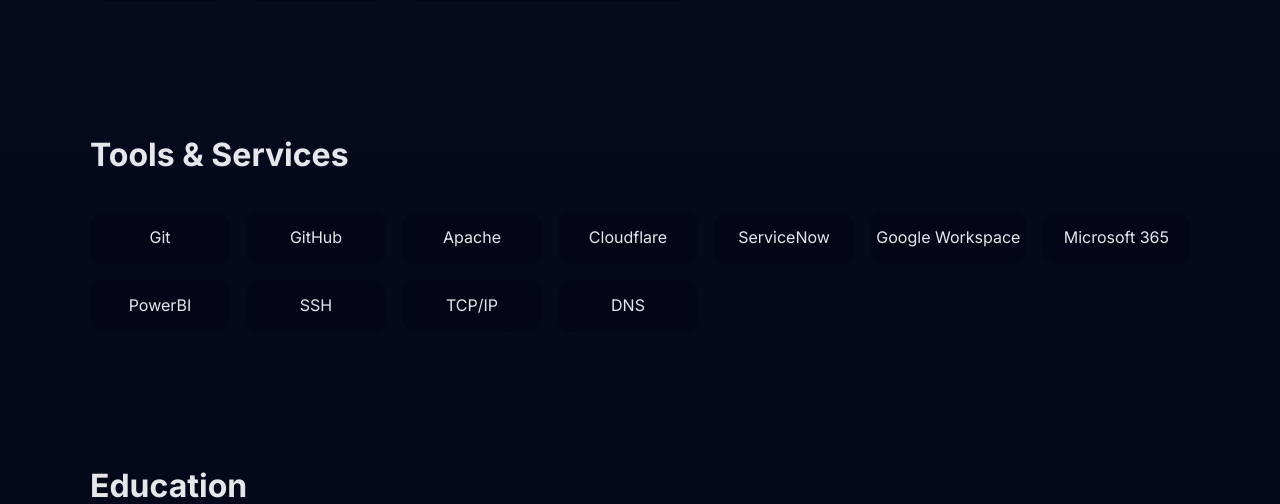
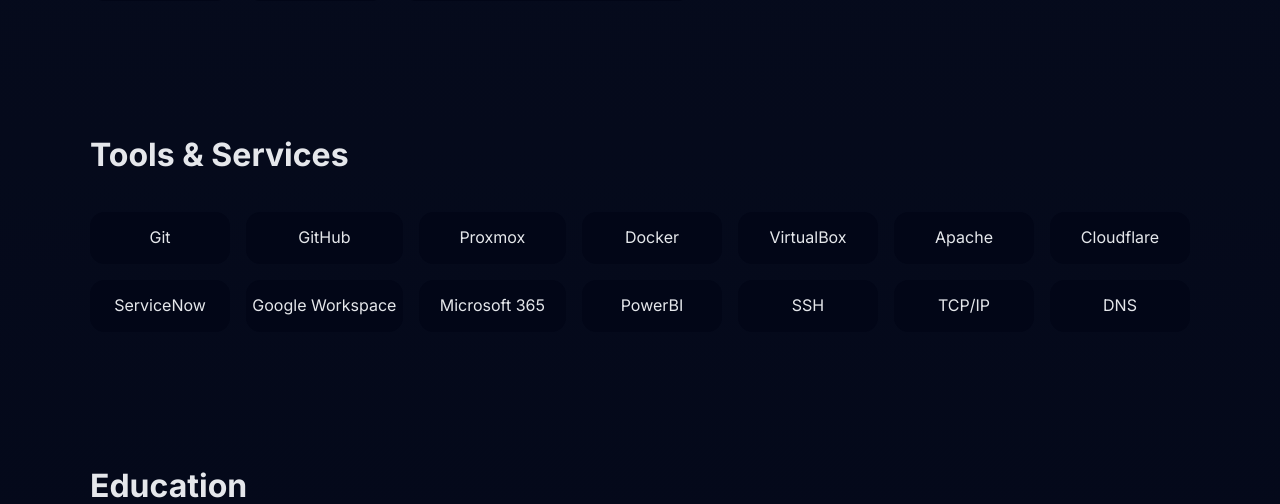
Before and after one commit to ryankgordon/RyanGordon, a Flask app: page /resume in a window 1280 px wide. Shown: the part 4653-5157 px from the top of the page. Run offline with Flask 3, Linux system fonts and the light colour scheme.

Commit message:
added more to the tools & service  section

```diff
--- a/templates/resume.html
+++ b/templates/resume.html
@@ -216,6 +216,9 @@
         <div class="skills-grid">
           <div class="skill">Git</div>
           <div class="skill">GitHub</div>
+          <div class="skill">Proxmox</div>
+          <div class="skill">Docker</div>
+          <div class="skill">VirtualBox</div>
           <div class="skill">Apache</div>
           <div class="skill">Cloudflare</div>
           <div class="skill">ServiceNow</div>
```
